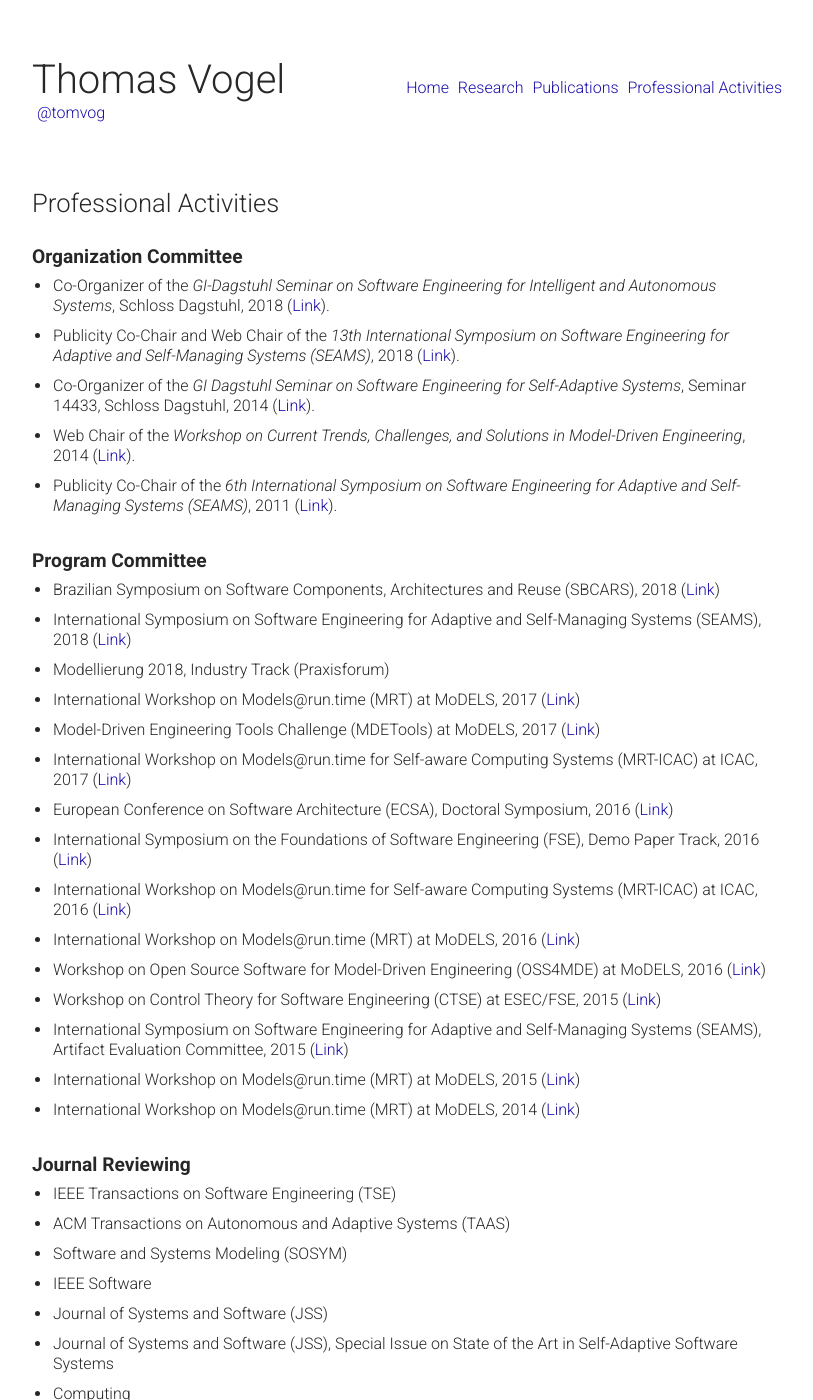
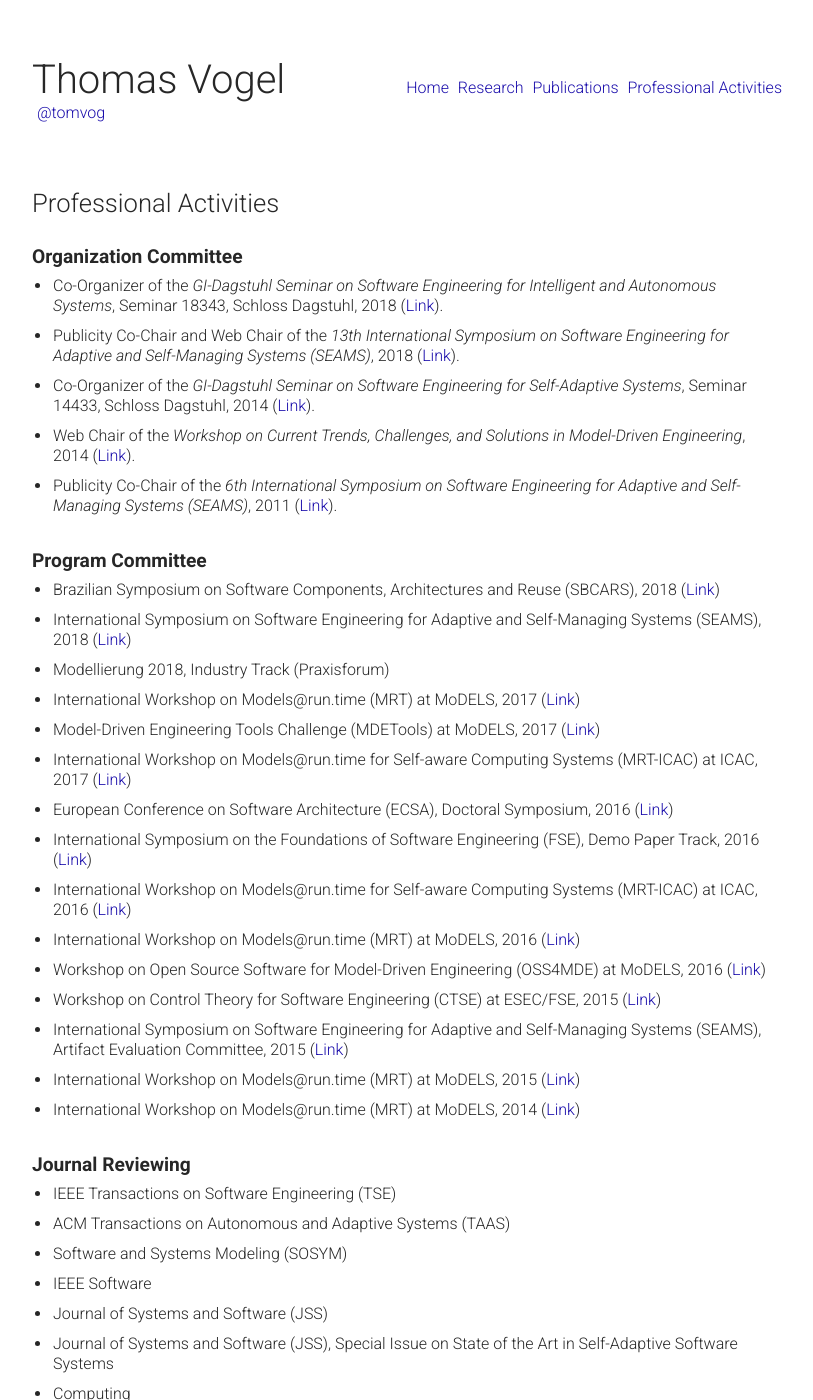
Before and after one commit to thomas-vogel/thomas-vogel.github.io, a Jekyll site: the page built from _pages/activities.md, in a window 1280 px wide and 1400 px high. Shown: the whole window, without its empty margins (233-1046 px from the left). Built offline with Jekyll 4.4.1, drawn with Linux system fonts in a browser that asks for light colours.

Commit message:
Update activities.

```diff
--- a/_pages/activities.md
+++ b/_pages/activities.md
@@ -7,11 +7,11 @@ layout: paper
 
 ## Organization Committee
 
-* Co-Organizer of the _GI-Dagstuhl Seminar on Software Engineering for Intelligent and Autonomous Systems_, Schloss Dagstuhl, 2018 ([Link](http://www.self-adaptive.org/dagstuhl-seminars/sefias/){:target="_blank"}).
+* Co-Organizer of the _GI-Dagstuhl Seminar on Software Engineering for Intelligent and Autonomous Systems_, Seminar 18343, Schloss Dagstuhl, 2018 ([Link](http://www.self-adaptive.org/dagstuhl-seminars/sefias/){:target="_blank"}).
 
 * Publicity Co-Chair and Web Chair of the _13th International Symposium on Software Engineering for Adaptive and Self-Managing Systems (SEAMS)_, 2018 ([Link](http://2018.seams-symposia.org){:target="_blank"}).
 
-* Co-Organizer of the _GI Dagstuhl Seminar on Software Engineering for Self-Adaptive Systems_, Seminar 14433, Schloss Dagstuhl, 2014 ([Link](http://www.self-adaptive.org/dagstuhl-seminars/sefsas4jr/){:target="_blank"}).
+* Co-Organizer of the _GI-Dagstuhl Seminar on Software Engineering for Self-Adaptive Systems_, Seminar 14433, Schloss Dagstuhl, 2014 ([Link](http://www.self-adaptive.org/dagstuhl-seminars/sefsas4jr/){:target="_blank"}).
 
 * Web Chair of the _Workshop on Current Trends, Challenges, and Solutions in Model-Driven Engineering_, 2014 ([Link](https://www.hpi.uni-potsdam.de/giese/events/mde2014/){:target="_blank"}).
 
```
Also changed, not shown: other parts of _pages/activities.md (+3 -0 lines).
